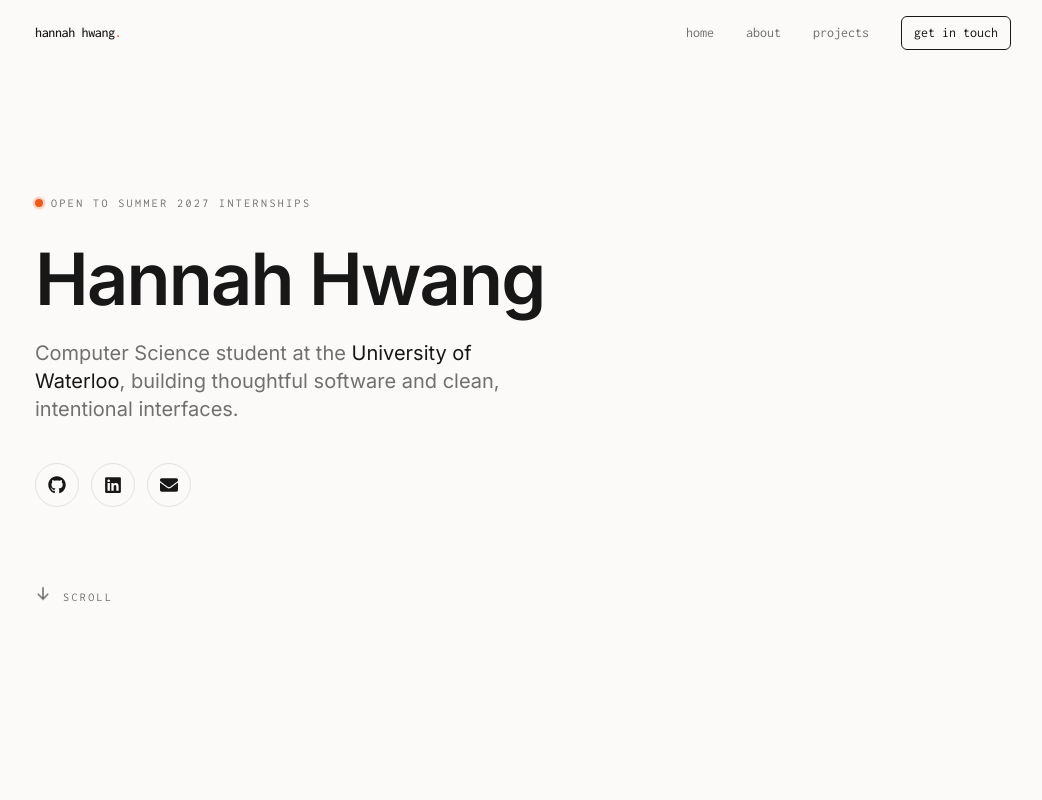
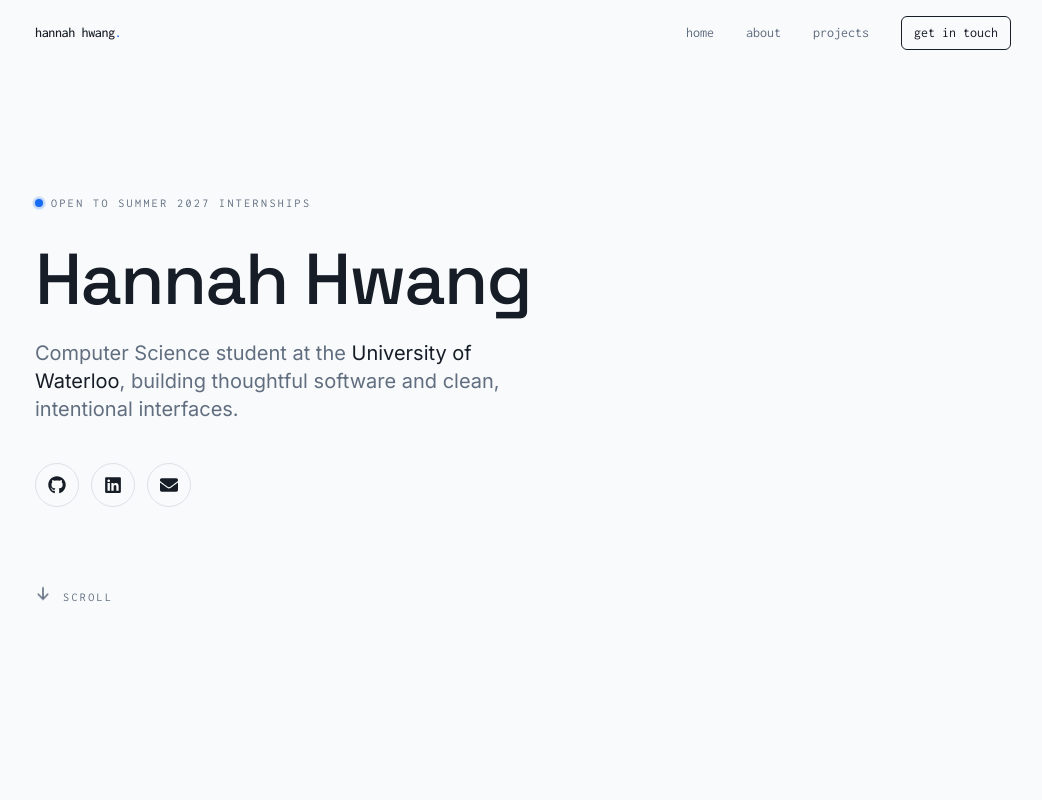
Before and after one commit to hhn2/portfolio, a Next.js app: page / in a window 1280 px wide. Shown: the top 800 px of the page, without its empty margins (117-1159 px from the left). Built offline with nearby package versions, Linux system fonts and the light colour scheme.

Commit message:
feat: update CSS file references in flight manifest
Added Space Grotesk font CSS and removed duplicate globals.css

Co-authored-by: Hannah Hwang <140469794+hhn2@users.noreply.github.com>

```diff
--- a/app/layout.tsx
+++ b/app/layout.tsx
@@ -1,6 +1,6 @@
 import "../styles/globals.css"
 import type { Metadata, Viewport } from "next"
-import { Inter, Inconsolata } from "@next/font/google"
+import { Inter, Inconsolata, Space_Grotesk } from "@next/font/google"
 import Navbar from "@/components/Navbar"
 import CustomCursor from "@/components/CustomCursor"
 
@@ -16,6 +16,12 @@ const inconsolata = Inconsolata({
   display: "swap",
 })
 
+const spaceGrotesk = Space_Grotesk({
+  subsets: ["latin"],
+  variable: "--font-display",
+  display: "swap",
+})
+
 export const metadata: Metadata = {
   title: "Hannah Hwang — Computer Science",
   description:
@@ -24,7 +30,7 @@ export const metadata: Metadata = {
 }
 
 export const viewport: Viewport = {
-  themeColor: "#fafaf7",
+  themeColor: "#f7f9fb",
   width: "device-width",
   initialScale: 1,
 }
@@ -37,7 +43,7 @@ export default function RootLayout({
   return (
     <html
       lang="en"
-      className={`${inter.variable} ${inconsolata.variable} bg-background`}
+      className={`${inter.variable} ${inconsolata.variable} ${spaceGrotesk.variable} bg-background`}
     >
       <body className="font-sans antialiased text-foreground">
         <CustomCursor />
--- a/components/CustomCursor.tsx
+++ b/components/CustomCursor.tsx
@@ -47,8 +47,8 @@ export default function CustomCursor() {
 
     const render = () => {
       // Ring eases toward the pointer for a soft trailing feel.
-      ring.x += (mouse.x - ring.x) * 0.18
-      ring.y += (mouse.y - ring.y) * 0.18
+      ring.x += (mouse.x - ring.x) * 0.32
+      ring.y += (mouse.y - ring.y) * 0.32
       if (ringRef.current) {
         ringRef.current.style.transform = `translate3d(${ring.x}px, ${ring.y}px, 0) translate(-50%, -50%)`
       }
@@ -110,7 +110,7 @@ export default function CustomCursor() {
             : "hsl(var(--foreground))",
           transform: "translate3d(-100px,-100px,0) translate(-50%,-50%)",
           transition: "background-color 0.25s ease, scale 0.12s ease",
-          scale: String(hovering ? 0 : 1),
+          scale: String(pressed ? 1.6 : 1),
         }}
       />
     </div>
--- a/components/Footer.tsx
+++ b/components/Footer.tsx
@@ -44,7 +44,7 @@ const Footer = () => {
       </div>
 
       <p className="mt-12 font-mono text-xs text-muted-foreground">
-        © {new Date().getFullYear()} Hannah Hwang — Designed & built with care.
+        © {new Date().getFullYear()} Hannah Hwang
       </p>
     </footer>
   )
--- a/components/HeroSection.tsx
+++ b/components/HeroSection.tsx
@@ -31,7 +31,7 @@ const HeroSection = () => {
           Open to Summer 2027 internships
         </div>
 
-        <h1 className="text-balance text-5xl font-semibold leading-[1.05] tracking-tight sm:text-6xl md:text-7xl">
+        <h1 className="font-display text-balance text-5xl font-medium leading-[1.05] tracking-tight sm:text-6xl md:text-7xl">
           Hannah Hwang
         </h1>
 
--- a/styles/globals.css
+++ b/styles/globals.css
@@ -4,14 +4,14 @@
 
 @layer base {
   :root {
-    /* Warm, minimal editorial palette */
-    --background: 40 30% 98%; /* warm off-white */
-    --foreground: 0 0% 9%; /* near-black ink */
-    --muted: 40 16% 94%;
-    --muted-foreground: 0 0% 44%;
-    --border: 36 12% 88%;
-    --accent: 18 88% 52%; /* single warm accent, used sparingly */
-    --accent-foreground: 40 30% 98%;
+    /* Cool neutral palette with a restrained blue accent */
+    --background: 210 20% 98%; /* cool off-white */
+    --foreground: 215 28% 12%; /* cool near-black ink */
+    --muted: 210 16% 94%;
+    --muted-foreground: 215 14% 44%;
+    --border: 214 16% 88%;
+    --accent: 217 91% 52%; /* blue accent, used sparingly */
+    --accent-foreground: 210 20% 98%;
     --radius: 0.5rem;
   }
 
--- a/tailwind.config.js
+++ b/tailwind.config.js
@@ -30,6 +30,7 @@ module.exports = {
       fontFamily: {
         sans: ["var(--font-sans)", "system-ui", "sans-serif"],
         mono: ["var(--font-mono)", "monospace"],
+        display: ["var(--font-display)", "var(--font-sans)", "sans-serif"],
       },
       animation: {
         fadeIn: "fadeIn 0.9s ease-out forwards",
```
